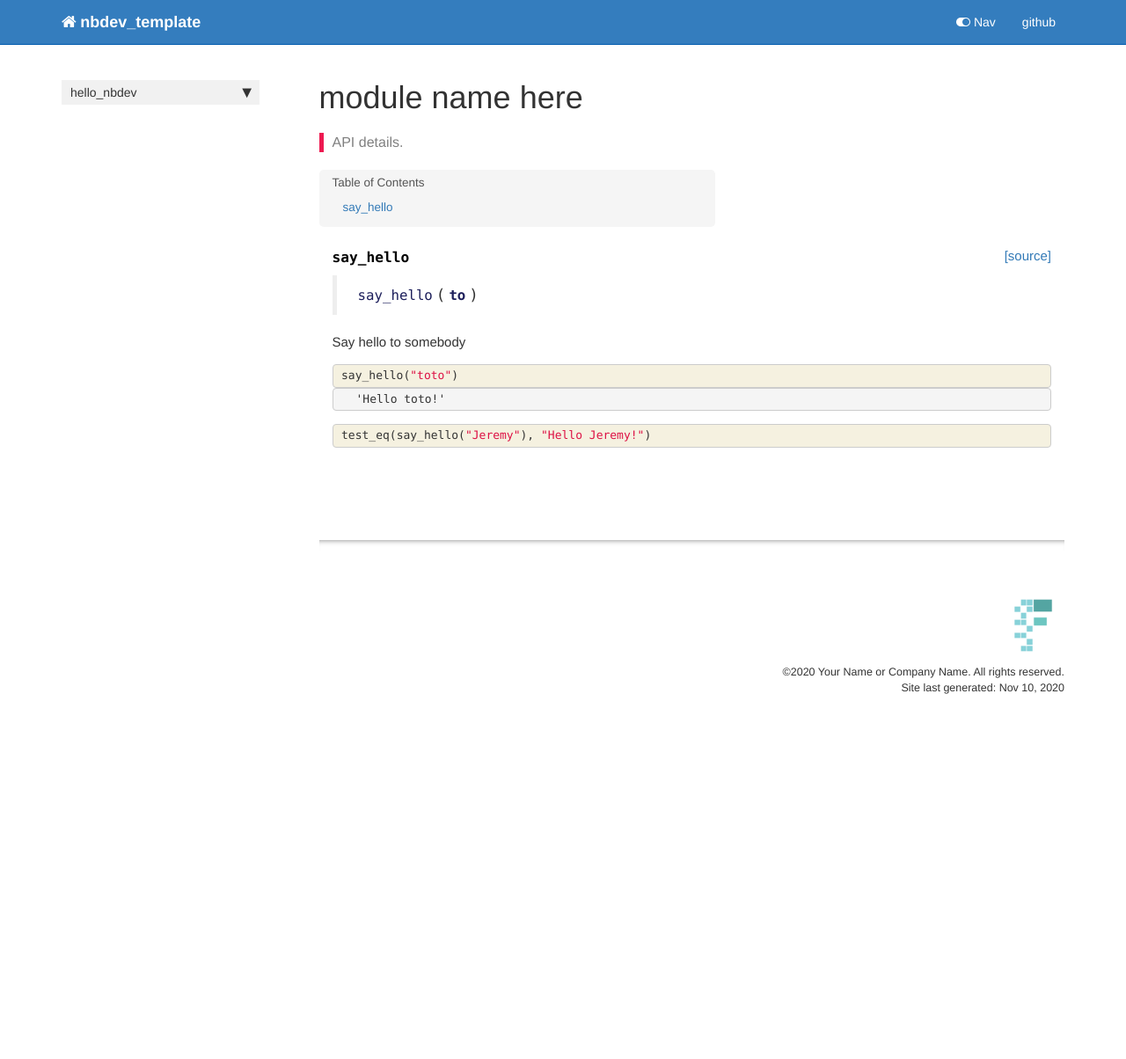
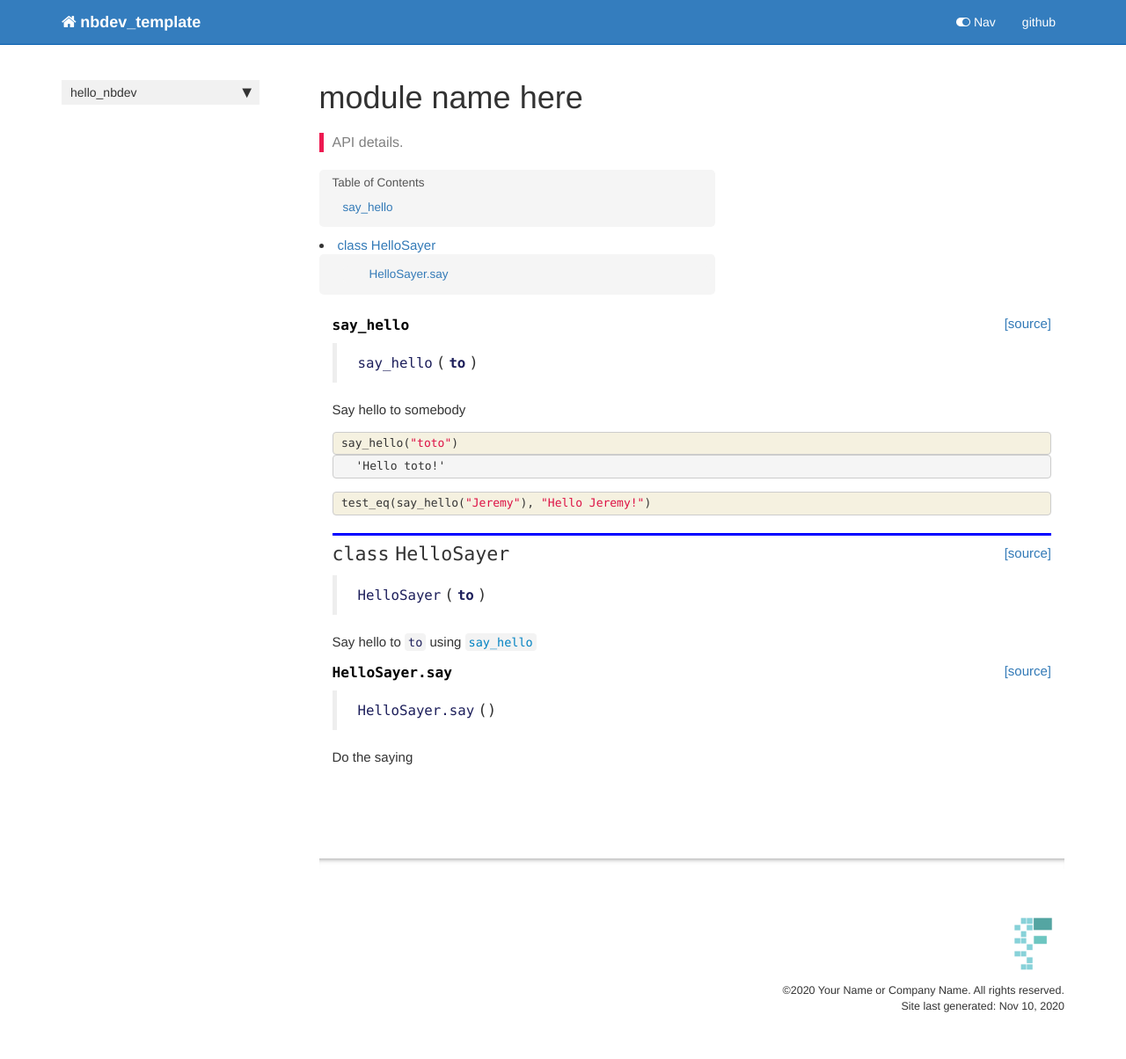
Before and after one commit to ericct/hello_nbdev, a Jekyll site: the page built from docs/core.html, in a window 1280 px wide. Shown: the whole page at 88% size. Built offline with Jekyll 4.4.1, drawn with Linux system fonts in a browser that asks for light colours; nearby versions of some CDN libraries; comment, search, counter and statistics services are not loaded; before the commit the page ends 900 px from its top, so only the background shows below that.

Commit message:
HelloSayer class added

```diff
--- a/docs/core.html
+++ b/docs/core.html
@@ -111,4 +111,61 @@
 </div>
     {% endraw %}
 
+    {% raw %}
+
+<div class="cell border-box-sizing code_cell rendered">
+
+<div class="output_wrapper">
+<div class="output">
+
+<div class="output_area">
+
+
+<div class="output_markdown rendered_html output_subarea ">
+<h2 id="HelloSayer" class="doc_header"><code>class</code> <code>HelloSayer</code><a href="https://github.com/ericct/hello_nbdev/tree/master/hello_nbdev/core.py#L11" class="source_link" style="float:right">[source]</a></h2><blockquote><p><code>HelloSayer</code>(<strong><code>to</code></strong>)</p>
+</blockquote>
+<p>Say hello to <code>to</code> using <a href="/hello_nbdev/core.html#say_hello"><code>say_hello</code></a></p>
+
 </div>
+
+</div>
+
+</div>
+</div>
+
+</div>
+    {% endraw %}
+
+    {% raw %}
+
+<div class="cell border-box-sizing code_cell rendered">
+
+</div>
+    {% endraw %}
+
+    {% raw %}
+
+<div class="cell border-box-sizing code_cell rendered">
+
+<div class="output_wrapper">
+<div class="output">
+
+<div class="output_area">
+
+
+<div class="output_markdown rendered_html output_subarea ">
+<h4 id="HelloSayer.say" class="doc_header"><code>HelloSayer.say</code><a href="https://github.com/ericct/hello_nbdev/tree/master/hello_nbdev/core.py#L15" class="source_link" style="float:right">[source]</a></h4><blockquote><p><code>HelloSayer.say</code>()</p>
+</blockquote>
+<p>Do the saying</p>
+
+</div>
+
+</div>
+
+</div>
+</div>
+
+</div>
+    {% endraw %}
+
+</div>
--- a/hello_nbdev/_nbdev.py
+++ b/hello_nbdev/_nbdev.py
@@ -2,7 +2,8 @@
 
 __all__ = ["index", "modules", "custom_doc_links", "git_url"]
 
-index = {"say_hello": "00_core.ipynb"}
+index = {"say_hello": "00_core.ipynb",
+         "HelloSayer": "00_core.ipynb"}
 
 modules = ["core.py"]
 
```
Also changed, not shown: hello_nbdev/core.py (+10 -1 lines), 1 other file.
